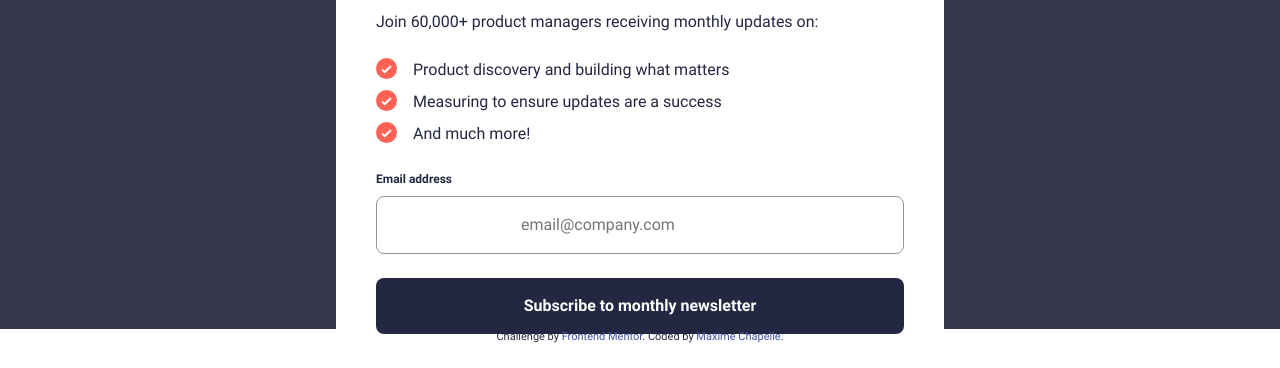
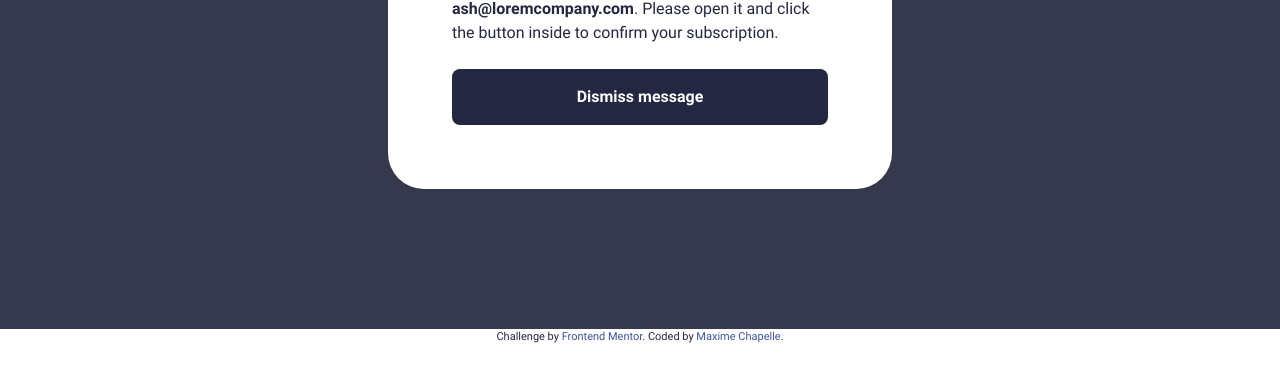
Before and after one commit to maxi1993-tech/newsletter-sign-up-form-with-success-message, a website: page index.html in a window 1280 px wide. Shown: the part 471-839 px from the top of the page. After the commit the page ends 817 px from the top, so only its background shows below. Drawn offline with Linux system fonts and the light colour scheme.

Commit message:
feat: add tablet styles for success message

```diff
--- a/src/styles/style.scss
+++ b/src/styles/style.scss
@@ -113,6 +113,7 @@ main {
     align-items: center;
 }
 
+/* Sign-up form start */
 .container-sign-up {
     min-height: 52.625rem;
     background-color: var(--color-white);
@@ -202,6 +203,7 @@ main {
     }
 }
 
+/* Success message start */
 .container-success {
     max-width: 20.4375rem;
     min-height: 38.9375rem;
@@ -257,12 +259,14 @@ main {
         background-color: var(--color-blue-700);
     }
 
+    /* Sign-up form start */
     .container-sign-up {
         max-width: 38rem;
         width: 100%;
         min-height: 54.875rem;
         border-radius: var(--radius-img-tablet);
         padding: var(--padding-card-tablet);
+        display: none;
     }
 
     .container-main {
@@ -280,6 +284,16 @@ main {
             }
         }
     }
+
+    /* Success message start */
+    .container-success {
+        display: flex;
+        max-width: 31.5rem;
+        min-height: 32.5rem;
+        background-color: var(--color-white);
+        padding: var(--spacing-800);
+        border-radius: var(--radius-card-tablet);
+    }
 }
 
 @media (min-width: 1440px) {
```
Also changed, not shown: style.css.
